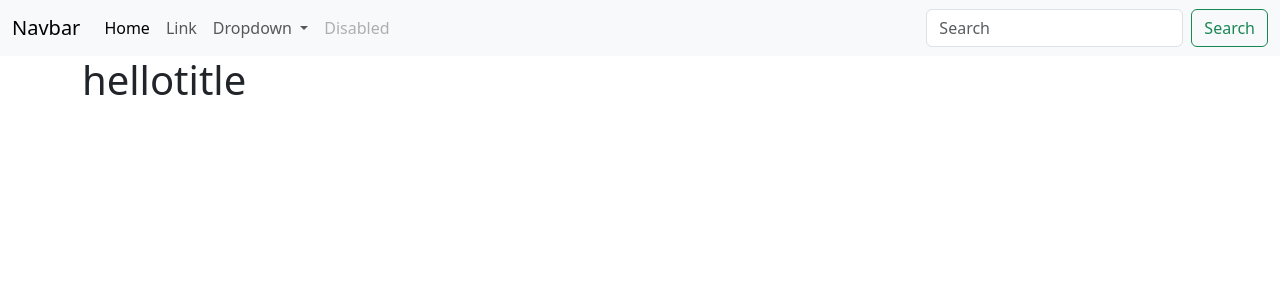
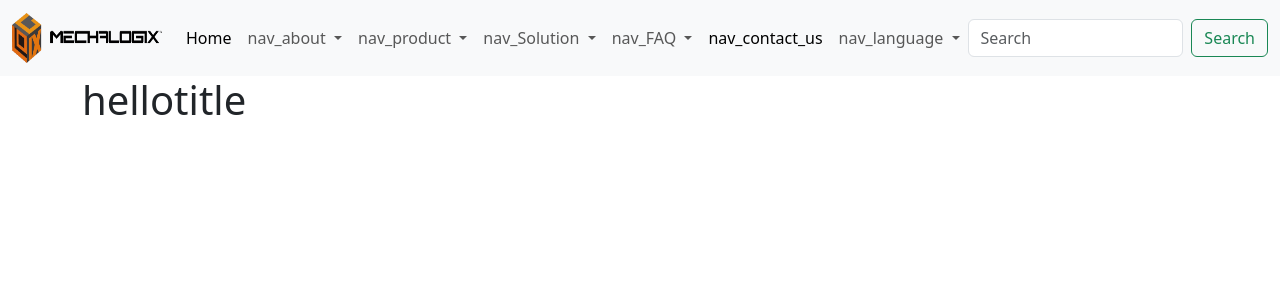
Before and after one commit to VincentJiun/Mechalogix_Web, a Django app: page /en/ in a window 1280 px wide. Shown: the top 300 px of the page. Run offline with Django 4.2, Linux system fonts and the light colour scheme.

Commit message:
Modify Navbar

```diff
--- a/main/settings.py
+++ b/main/settings.py
@@ -145,6 +145,11 @@ USE_TZ = True
 
 STATIC_URL = 'static/'
 
+STATICFILES_DIRS = [
+    os.path.join(BASE_DIR, "static"),
+    # another directory ...
+]
+
 LOCALE_PATHS = [
     os.path.join(BASE_DIR, 'locale'),
 ]
--- a/templates/base.html
+++ b/templates/base.html
@@ -1,10 +1,12 @@
+{% load i18n %}
 <!doctype html>
 <html lang="en">
   <head>
     <meta charset="utf-8">
     <meta name="viewport" content="width=device-width, initial-scale=1">
-    <title>{% block title %}{% endblock %}</title>
+    <title>{% block title %}{% trans 'web_title_index' %}{% endblock %}</title>
     <link href="https://cdn.jsdelivr.net/npm/bootstrap@5.3.3/dist/css/bootstrap.min.css" rel="stylesheet" integrity="sha384-QWTKZyjpPEjISv5WaRU9OFeRpok6YctnYmDr5pNlyT2bRjXh0JMhjY6hW+ALEwIH" crossorigin="anonymous">
+    {% block css %}{% endblock %}
   </head>
   <body>
     {% include 'navbar.html' %}
--- a/templates/index.html
+++ b/templates/index.html
@@ -1,6 +1,6 @@
 {% extends 'base.html' %}
 
-{% load i18n %}
+<!-- {% load i18n %} -->
 
 {% block content %}
     <div class="container">
--- a/templates/navbar.html
+++ b/templates/navbar.html
@@ -1,7 +1,11 @@
+{% load i18n %}
+{% load static %}
 <header>
     <nav class="navbar navbar-expand-lg bg-body-tertiary">
         <div class="container-fluid">
-            <a class="navbar-brand" href="#">Navbar</a>
+            <a class="navbar-brand" href="{% url 'index' %}">
+                <img src="{% static 'images/Logo.png' %}" alt="" width="150" height="50">
+            </a>
             <button class="navbar-toggler" type="button" data-bs-toggle="collapse" data-bs-target="#navbarSupportedContent" aria-controls="navbarSupportedContent" aria-expanded="false" aria-label="Toggle navigation">
                 <span class="navbar-toggler-icon"></span>
             </button>
@@ -10,12 +14,42 @@
                     <li class="nav-item">
                         <a class="nav-link active" aria-current="page" href="#">Home</a>
                     </li>
-                    <li class="nav-item">
-                        <a class="nav-link" href="#">Link</a>
+                    <li class="nav-item dropdown">
+                        <a class="nav-link dropdown-toggle" href="#" role="button" data-bs-toggle="dropdown" aria-expanded="false">
+                            {% trans 'nav_about' %}
+                        </a>
+                        <ul class="dropdown-menu">
+                        <li><a class="dropdown-item" href="#">Action</a></li>
+                        <li><a class="dropdown-item" href="#">Another action</a></li>
+                        <li><hr class="dropdown-divider"></li>
+                        <li><a class="dropdown-item" href="#">Something else here</a></li>
+                        </ul>
                     </li>
                     <li class="nav-item dropdown">
                         <a class="nav-link dropdown-toggle" href="#" role="button" data-bs-toggle="dropdown" aria-expanded="false">
-                        Dropdown
+                            {% trans 'nav_product' %}
+                        </a>
+                        <ul class="dropdown-menu">
+                        <li><a class="dropdown-item" href="#">Action</a></li>
+                        <li><a class="dropdown-item" href="#">Another action</a></li>
+                        <li><hr class="dropdown-divider"></li>
+                        <li><a class="dropdown-item" href="#">Something else here</a></li>
+                        </ul>
+                    </li>
+                    <li class="nav-item dropdown">
+                        <a class="nav-link dropdown-toggle" href="#" role="button" data-bs-toggle="dropdown" aria-expanded="false">
+                            {% trans 'nav_Solution' %}
+                        </a>
+                        <ul class="dropdown-menu">
+                        <li><a class="dropdown-item" href="#">Action</a></li>
+                        <li><a class="dropdown-item" href="#">Another action</a></li>
+                        <li><hr class="dropdown-divider"></li>
+                        <li><a class="dropdown-item" href="#">Something else here</a></li>
+                        </ul>
+                    </li>
+                    <li class="nav-item dropdown">
+                        <a class="nav-link dropdown-toggle" href="#" role="button" data-bs-toggle="dropdown" aria-expanded="false">
+                            {% trans 'nav_FAQ' %}
                         </a>
                         <ul class="dropdown-menu">
                         <li><a class="dropdown-item" href="#">Action</a></li>
@@ -25,7 +59,18 @@
                         </ul>
                     </li>
                     <li class="nav-item">
-                        <a class="nav-link disabled" aria-disabled="true">Disabled</a>
+                        <a class="nav-link active" aria-current="page" href="#">{% trans 'nav_contact_us' %}</a>
+                    </li>
+                    <li class="nav-item dropdown">
+                        <a class="nav-link dropdown-toggle" href="#" role="button" data-bs-toggle="dropdown" aria-expanded="false">
+                            {% trans 'nav_language' %}
+                        </a>
+                        <ul class="dropdown-menu">
+                        <li><a class="dropdown-item" href="#">Action</a></li>
+                        <li><a class="dropdown-item" href="#">Another action</a></li>
+                        <li><hr class="dropdown-divider"></li>
+                        <li><a class="dropdown-item" href="#">Something else here</a></li>
+                        </ul>
                     </li>
                 </ul>
                 <form class="d-flex" role="search">
```
Also changed, not shown: db.sqlite3, locale/en/LC_MESSAGES/django.po, locale/zh_hant/LC_MESSAGES/django.po, readme.md, static/images/2-Ig-256.webp (added), static/images/BW_Facebook_glyph_svg-256.webp (added), static/images/Logo.png (added), 2 other files.
